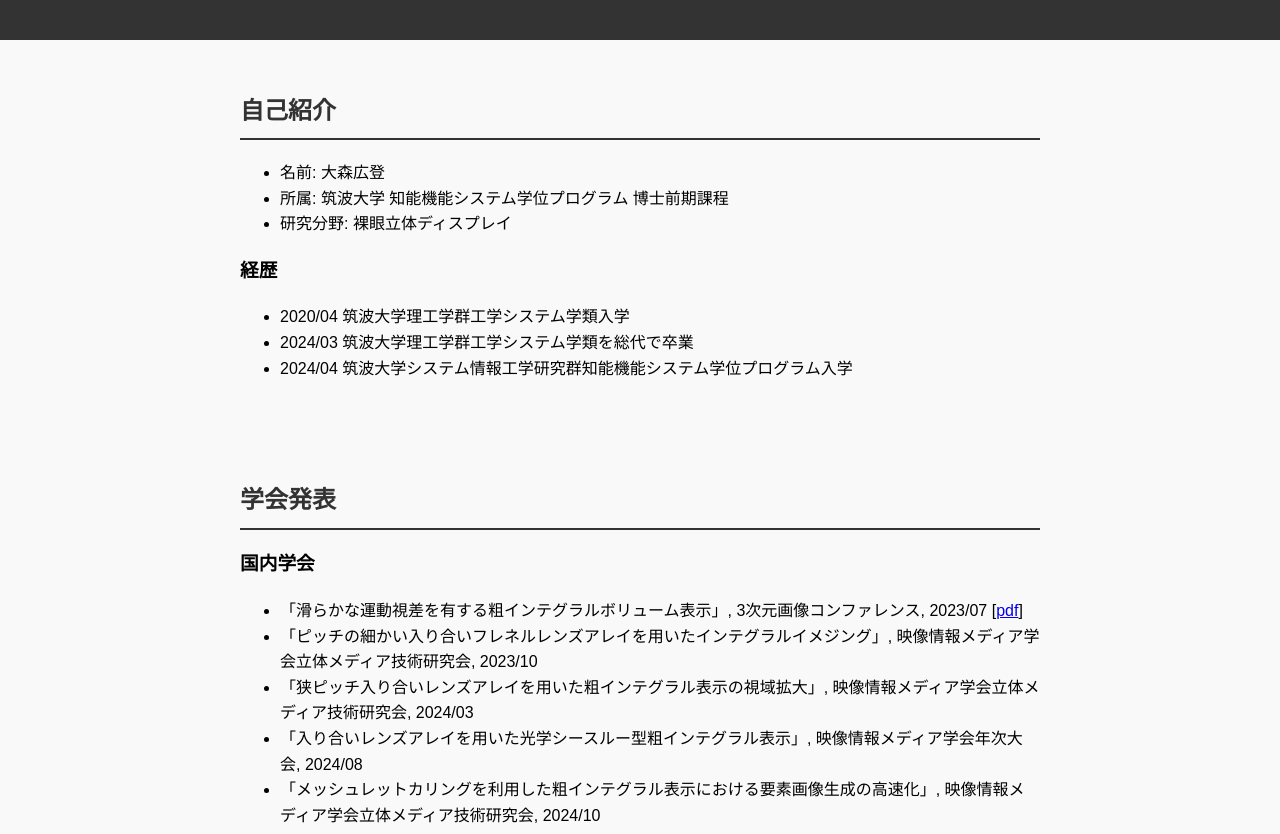
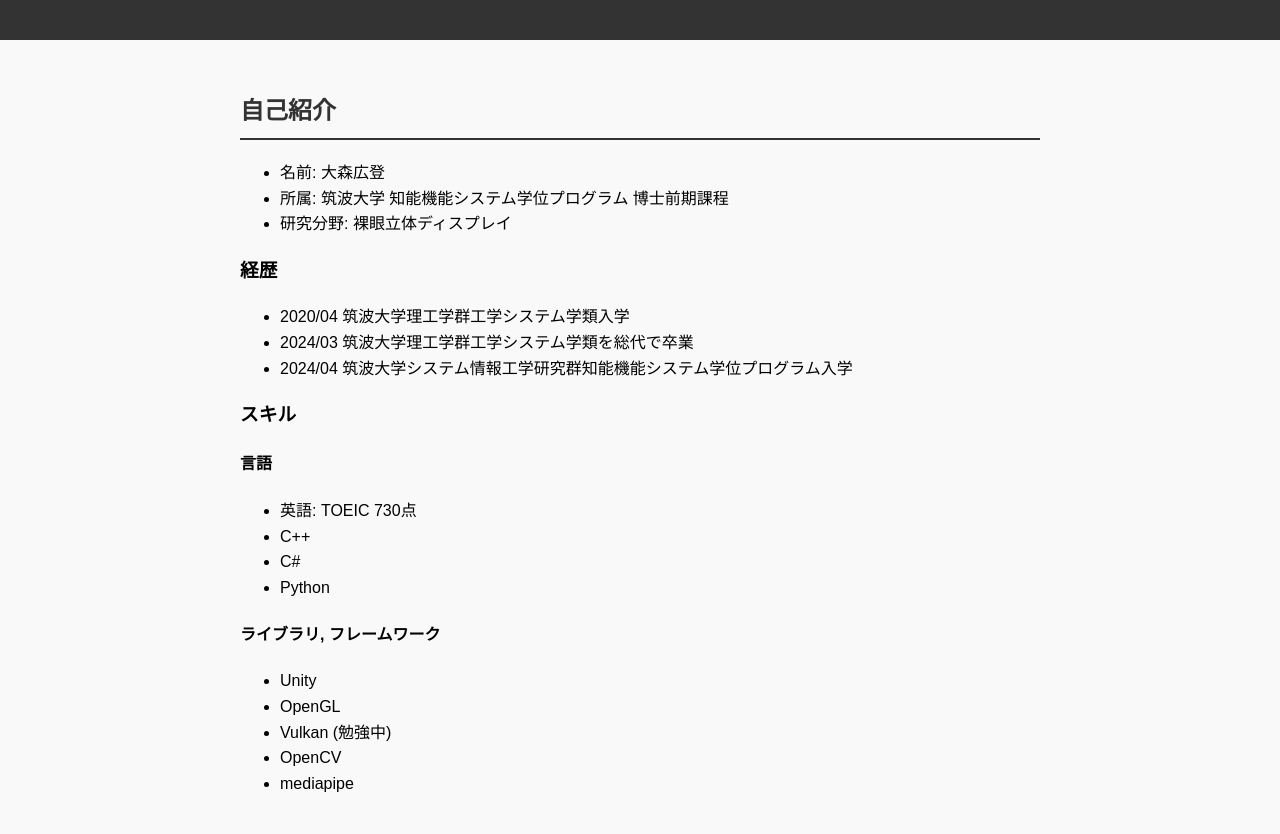
Before and after one commit to molimolily/molimolily.github.io, a plain HTML site: page index.html in a window 1280 px wide. Shown: the part 118-952 px from the top of the page. Drawn offline with Linux system fonts and the light colour scheme.

Commit message:
Update index.html

```diff
--- a/index.html
+++ b/index.html
@@ -23,6 +23,22 @@
                 <li>2024/03 筑波大学理工学群工学システム学類を総代で卒業</li>
                 <li>2024/04 筑波大学システム情報工学研究群知能機能システム学位プログラム入学</li>
             </ul>
+            <h3>スキル</h3>
+                <h4>言語</h4>
+                <ul>
+                    <li>英語: TOEIC 730点</li>
+                    <li>C++</li>
+                    <li>C#</li>
+                    <li>Python</li>
+                </ul>
+                <h4>ライブラリ, フレームワーク</h4>
+                <ul>
+                    <li>Unity</li>
+                    <li>OpenGL</li>
+                    <li>Vulkan (勉強中)</li>
+                    <li>OpenCV</li>
+                    <li>mediapipe</li>
+                </ul>
         </section>
         <section id="presentation">
             <h2>学会発表</h2>
```
